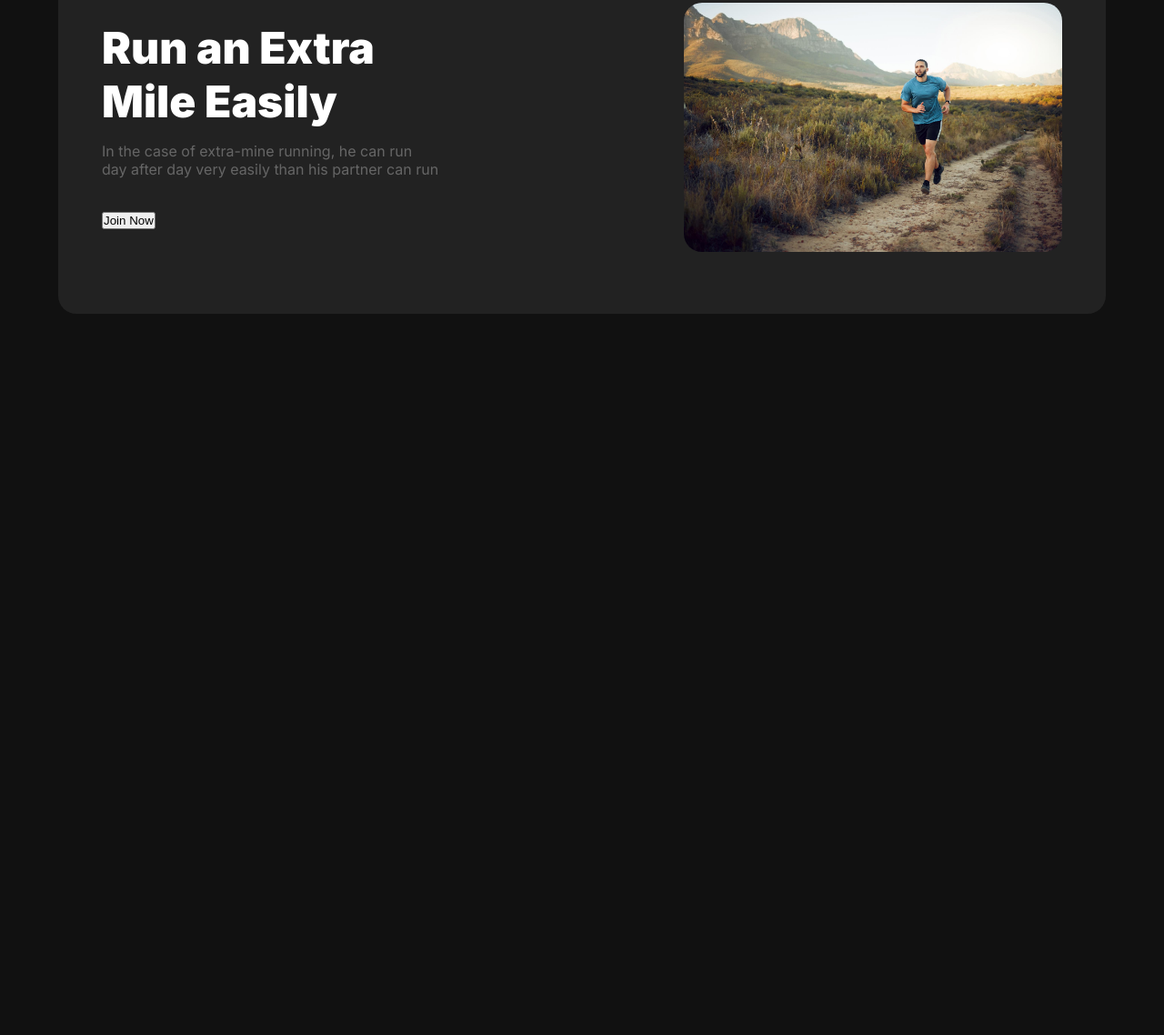
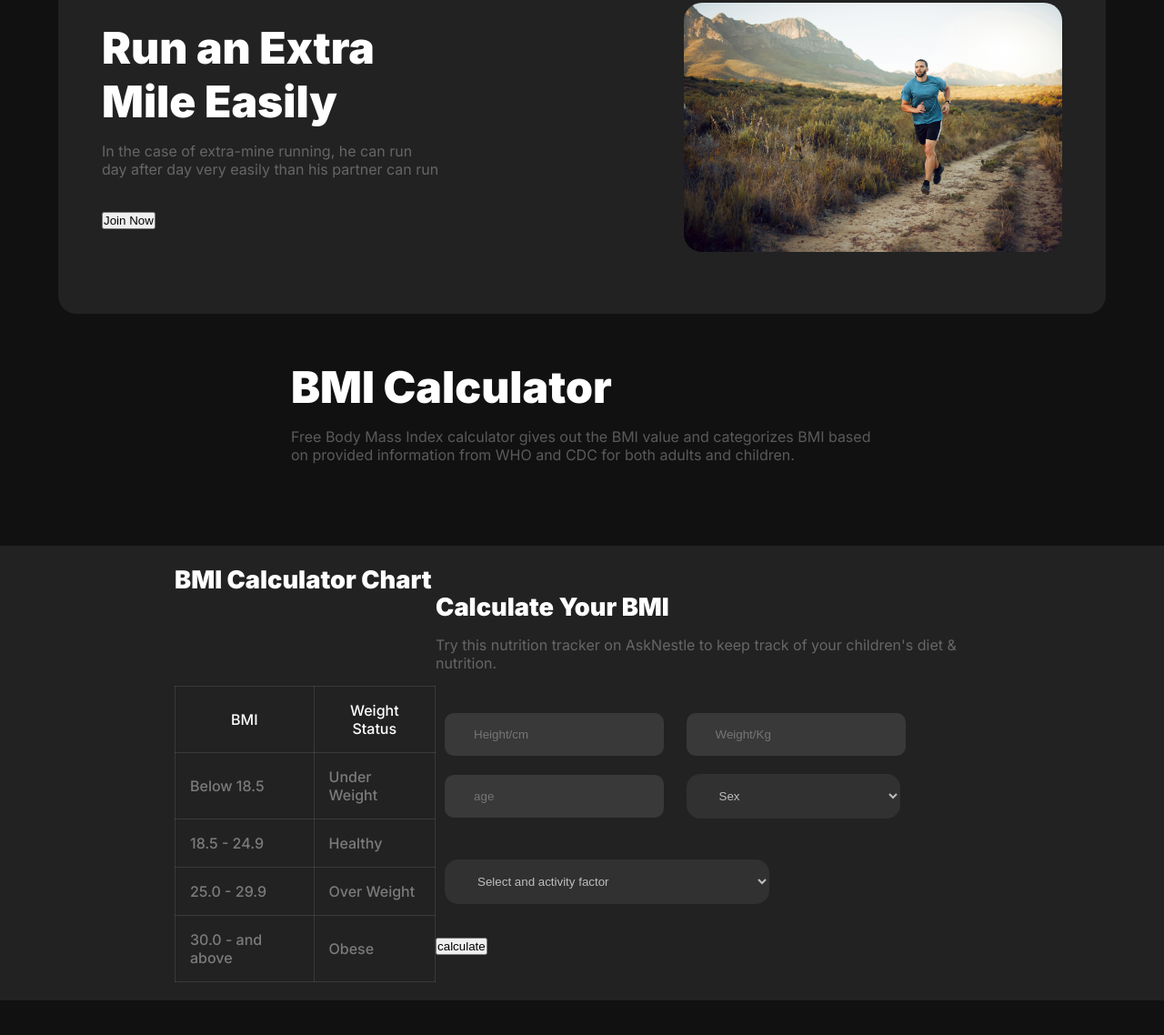
Before and after one commit to ArafatSani10/B10A2-Solution, a plain HTML site: page index.html in a window 1280 px wide. Shown: the part 1499-2637 px from the top of the page at 91% size. Before the commit the page ends 1895 px from the top, so only its background shows below. Drawn offline with Linux system fonts and the light colour scheme; a web font is replaced by a local one.

Commit message:
bmi cal- and chart section done.

```diff
--- a/index.html
+++ b/index.html
@@ -111,4 +111,69 @@
 </section>
 
 
+    <!-- bmi cal -->
+    <section class="BMi-container">
+        <div class="BMI-headline">
+            <h1>BMI Calculator</h1>
+            <p>Free Body Mass Index calculator gives out the BMI value and categorizes BMI based on provided information
+                from WHO and CDC for both adults and children.</p>
+        </div>
+    </section>
+
+
+    <!-- chart list style -->
+    <section class="chart-container">
+        <div class="chart-content">
+            <h1>BMI Calculator Chart</h1>
+            <table>
+                <tr>
+                    <th class="unique"> BMI</th>
+                    <th class="unique">Weight Status</th>
+                </tr>
+                <tr>
+                    <td class="ultra">Below 18.5</td>
+                    <td class="ultra">Under Weight</td>
+                </tr>
+                <tr>
+                    <td class="ultra">18.5 - 24.9</td>
+                    <td class="ultra">Healthy</td>
+                </tr>
+                <tr>
+                    <td class="ultra">25.0 - 29.9</td>
+                    <td class="ultra">Over Weight</td>
+                </tr>
+                <tr>
+                    <td class="ultra"> 30.0 - and above</td>
+                    <td class="ultra">Obese</td>
+                </tr>
+            </table>
+        </div>
+        <div class="calculate-BMI-info">
+            <h1>Calculate Your BMI</h1>
+            <p>Try this nutrition tracker on AskNestle to keep track of your children's diet & nutrition.</p>
+            <div class="form">
+                <form action="">
+                    <input type="text" name="" id="" placeholder="Height/cm">
+                    <input type="text" placeholder="Weight/Kg">
+                </form>
+                <form action="">
+                    <input type="text" placeholder="age">
+                    <select name="" id="">
+                        <option value="sex">
+                            Sex
+                        </option>
+                    </select>
+                </form>
+                <form action="">
+                    <select name="" id="">
+                        <option value="Select and activity factor">
+                            Select and activity factor
+                        </option>
+                    </select>
+                </form>
+                <button id="btn">calculate</button>
+            </div>
+        </div>
+    </section>
+
 <body>
--- a/style.css
+++ b/style.css
@@ -274,3 +274,119 @@ body {
 }
 
 /* extra run  related end here */
+
+
+/* bmi cal */
+.BMi-container {
+    width: 50%;
+    margin: 3rem auto;
+    /* border: 2px solid red; */
+    display: flex;
+    justify-content: center;
+    align-items: center;
+    margin-bottom: 90px;
+}
+
+.BMI-headline h1 {
+    font-size: 3rem;
+    color: #fff;
+    margin-bottom: 15px;
+    font-weight: 900;
+}
+
+.BMI-headline p {
+    color: #ffffff;
+    opacity: 0.30;
+    font-size: 1rem;
+    font-weight: 400;
+}
+
+/* chart list */
+
+.chart-container {
+    width: 100%;
+    height: 500px;
+    margin: 3rem auto;
+    /* border: 2px solid red; */
+    background: rgb(34, 34, 34);
+    padding: 12rem;
+    display: flex;
+    justify-content: space-between;
+    align-items: center;
+}
+
+.chart-content h1 {
+    color: #fff;
+    font-size: 1.7rem;
+    font-weight: 900;
+    margin-bottom: 100px;
+}
+
+table,
+th,
+td {
+    border: 1px solid rgba(255, 255, 255, 0.1);
+    font-size: 1rem;
+    font-weight: 500;
+    color: #fff;
+    border-collapse: collapse;
+}
+
+th,
+td {
+    padding: 1rem;
+}
+
+.unique {
+    font-size: 1rem;
+}
+
+.ultra {
+    opacity: 0.40;
+}
+
+.calculate-BMI-info h1 {
+    color: #fff;
+    font-size: 1.7rem;
+    font-weight: 900;
+    margin-bottom: 15px;
+}
+
+.calculate-BMI-info p {
+    font-size: 1rem;
+    color: #fff;
+    opacity: 0.30;
+    margin-bottom: 35px;
+}
+
+.form input {
+    padding: 1rem 2rem 1rem 2rem;
+    background: rgba(255, 255, 255, 0.1);
+    border-radius: 10px;
+    border: none;
+    margin: 10px;
+    color: #fff;
+}
+
+.form select {
+
+    padding: 1rem 10rem 1rem 2rem;
+    background: rgba(255, 255, 255, 0.1);
+    border-radius: 15px;
+    border: none;
+    margin: 10px;
+    /* width: 00px; */
+    color: #fff;
+    opacity: 0.70;
+    margin-bottom: 35px;
+
+}
+
+#btn:hover {
+    background-color: #976262;
+    color: #fff;
+    transition: all 0.7s ease;
+
+}
+
+/* unique section  challenge part*/
```
